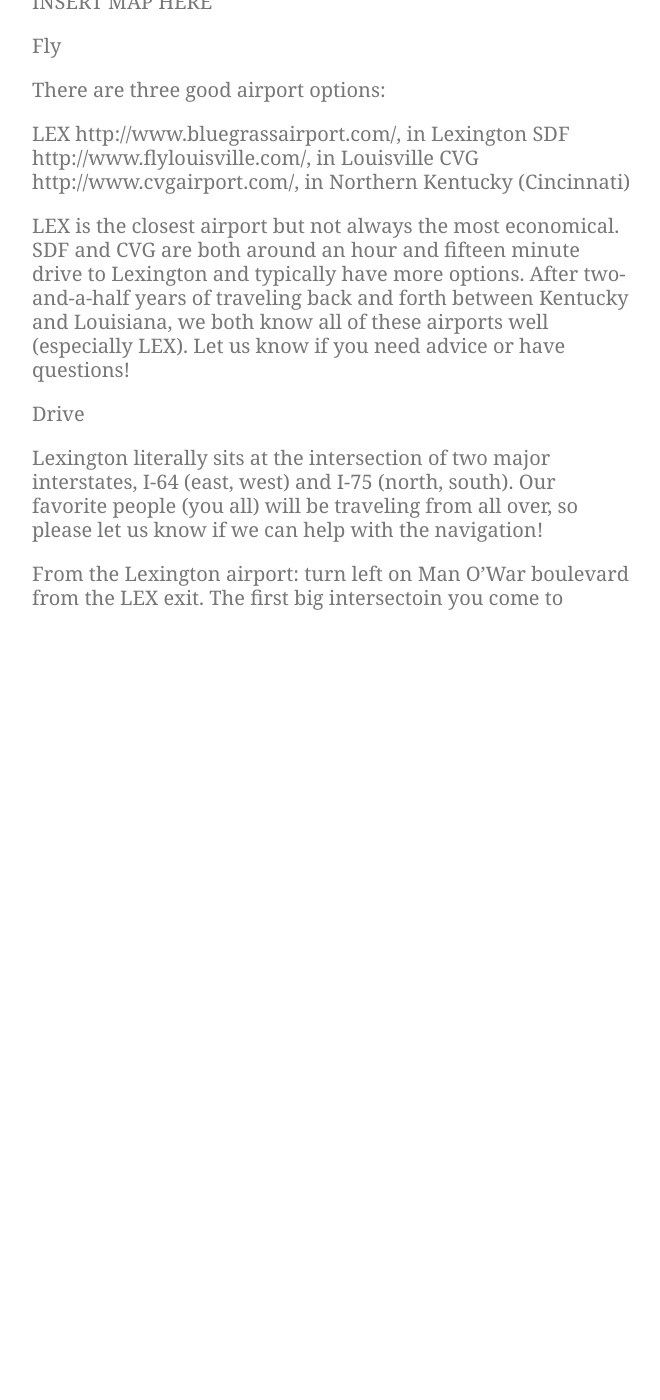
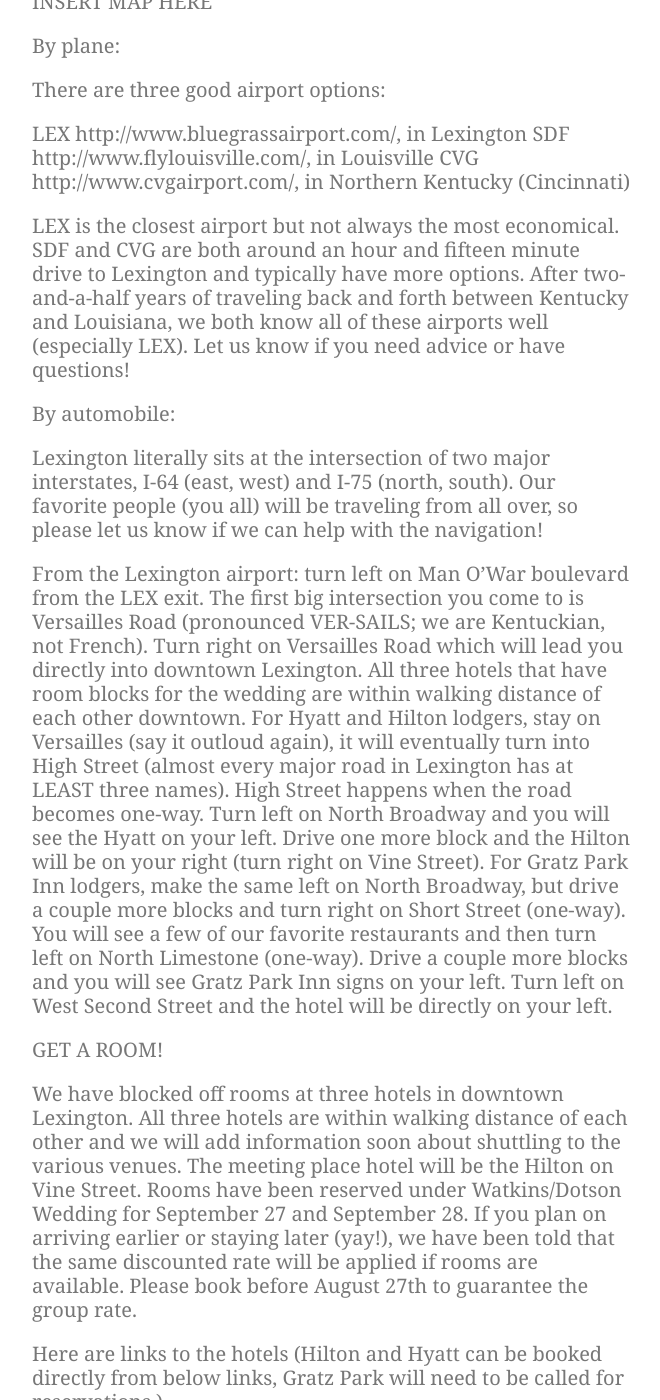
Before and after one commit to nikolaiwarner/annedeanandrand.com, a Jekyll site: the page built from index.md, in a window 1280 px wide and 1400 px high, scrolled down 3075 px. Shown: the whole window, without its empty margins (308-968 px from the left). Built offline with Jekyll 4.4.1, drawn with Linux system fonts in a browser that asks for light colours; nearby versions of some CDN libraries; before the commit the page ends 3705 px from its top, so only the background shows below that; some of the changed text lies outside the part shown.

Commit message:
Update index.md

```diff
--- a/index.md
+++ b/index.md
@@ -70,11 +70,11 @@ XO,
 ad and rd
 
 
-getting to kentucky!
+GET ME TO KENTUCKY!
 
 INSERT MAP HERE
 
-Fly
+By plane:
 
 There are three good airport options:
 
@@ -84,8 +84,30 @@ CVG http://www.cvgairport.com/, in Northern Kentucky (Cincinnati)
 
 LEX is the closest airport but not always the most economical. SDF and CVG are both around an hour and fifteen minute drive to Lexington and typically have more options. After two-and-a-half years of traveling back and forth between Kentucky and Louisiana, we both know all of these airports well (especially LEX). Let us know if you need advice or have questions!
 
-Drive
+By automobile:
 
 Lexington literally sits at the intersection of two major interstates, I-64 (east, west) and I-75 (north, south). Our favorite people (you all) will be traveling from all over, so please let us know if we can help with the navigation!
 
-From the Lexington airport: turn left on Man O'War boulevard from the LEX exit. The first big intersectoin you come to
+From the Lexington airport: turn left on Man O'War boulevard from the LEX exit. The first big intersection you come to is Versailles Road (pronounced VER-SAILS; we are Kentuckian, not French). Turn right on Versailles Road which will lead you directly into downtown Lexington. All three hotels that have room blocks for the wedding are within walking distance of each other downtown.
+For Hyatt and Hilton lodgers, stay on Versailles (say it outloud again), it will eventually turn into High Street (almost every major road in Lexington has at LEAST three names). High Street happens when the road becomes one-way. Turn left on North Broadway and you will see the Hyatt on your left. Drive one more block and the Hilton will be on your right (turn right on Vine Street).
+For Gratz Park Inn lodgers, make the same left on North Broadway, but drive a couple more blocks and turn right on Short Street (one-way). You will see a few of our favorite restaurants and then turn left on North Limestone (one-way). Drive a couple more blocks and you will see Gratz Park Inn signs on your left. Turn left on West Second Street and the hotel will be directly on your left.
+
+
+GET A ROOM!
+
+We have blocked off rooms at three hotels in downtown Lexington. All three hotels are within walking distance of each other and we will add information soon about shuttling to the various venues. The meeting place hotel will be the Hilton on Vine Street.
+Rooms have been reserved under Watkins/Dotson Wedding for September 27 and September 28. If you plan on arriving earlier or staying later (yay!), we have been told that the same discounted rate will be applied if rooms are available.
+Please book before August 27th to guarantee the group rate.
+
+Here are links to the hotels  (Hilton and Hyatt can be booked directly from below links, Gratz Park will need to be called for reservations.)
+
+HILTON http://www.hilton.com/en/hi/groups/personalized/L/LEXDTHF-WATDOT-20130926/index.jhtml?WT.mc_id=POG
+
+HYATT https://resweb.passkey.com/Resweb.do?mode=welcome_ei_new&eventID=10614514
+
+GRATZ PARK INN (historic boutique inn) http://www.gratzparkinn.com/
+A handful of rooms and suites have been held under Watkins/Dotson wedding
+Contact Will Smith or the front desk to make reservations
+859.231.1777
+
+Please let us know if you have trouble making any of these arrangements. The key is to book your room(s) early!
```
